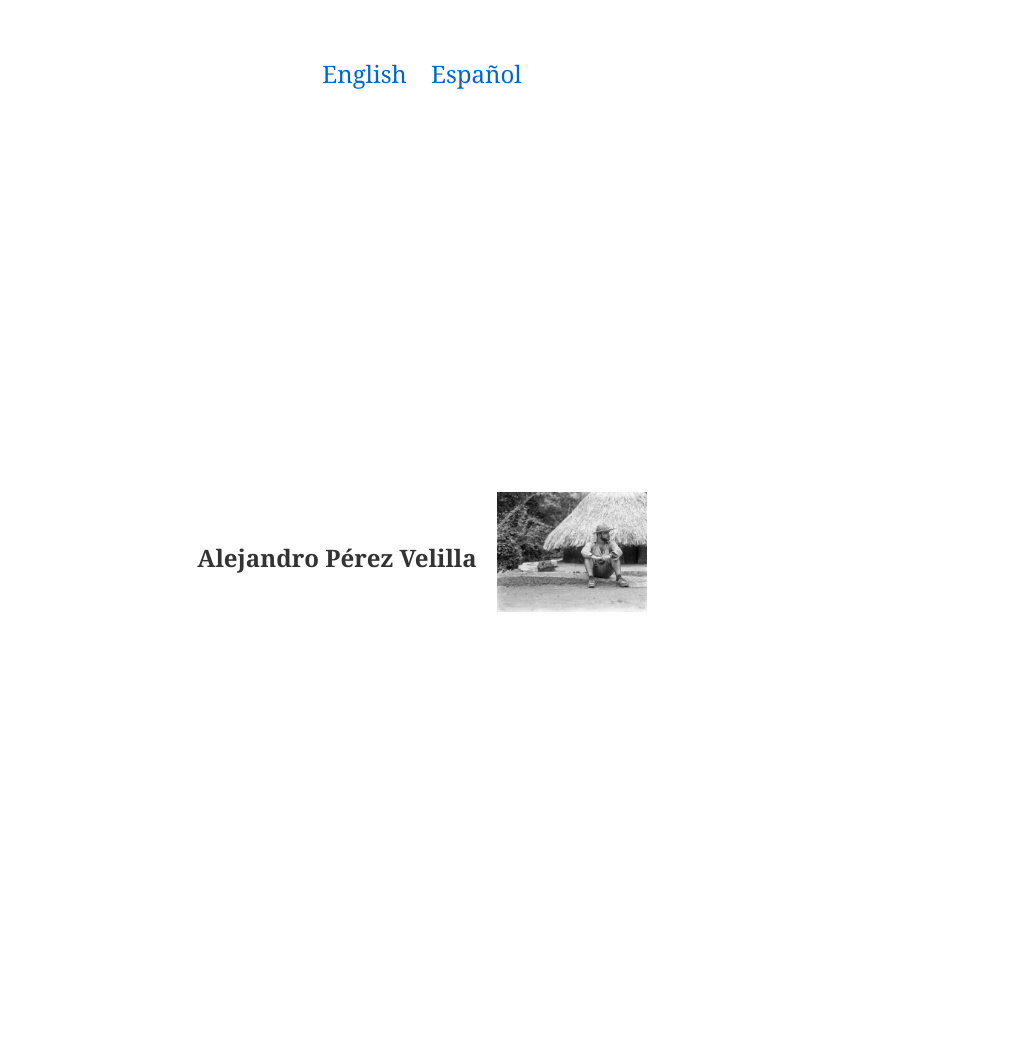
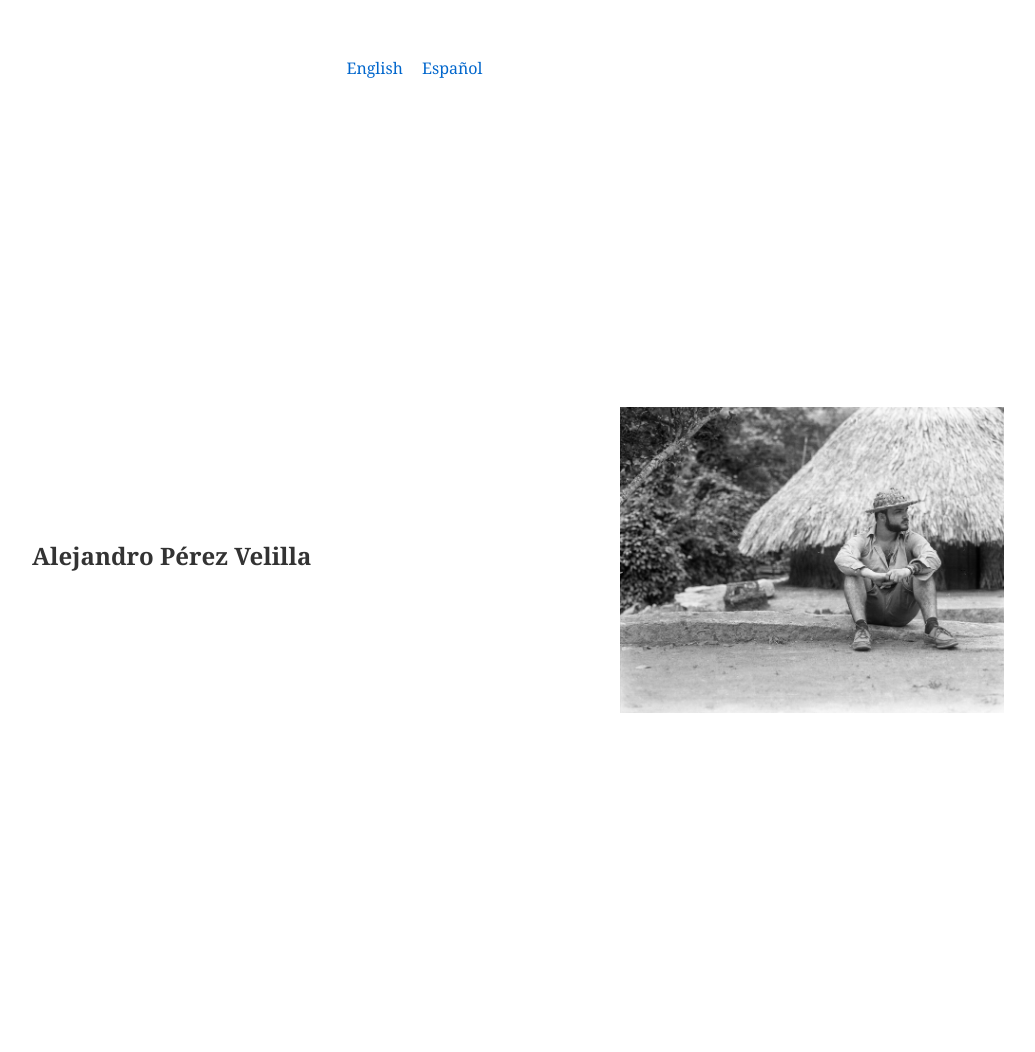
Before and after one commit to datadreamscorp/datadreamscorp.github.io, a Jekyll site: the page built from index.md, in a window 1280 px wide. Shown: the whole page, without its empty margins (218-1253 px from the left). Built offline with Jekyll 4.4.1, drawn with Linux system fonts in a browser that asks for light colours.

Commit message:
againg...

```diff
--- a/assets/landing.css
+++ b/assets/landing.css
@@ -5,50 +5,39 @@
     justify-content: center;
     text-align: center;
     height: 100vh;
-    font-family: Georgia, serif;
+    width: 100vw; /* Ensure the container uses the full viewport width */
+    margin: 0 auto; /* Center the container horizontally */
 }
 
 .text-and-image {
     display: flex;
-    flex-direction: row; /* default to side-by-side */
-    align-items: center; /* align items vertically */
-    justify-content: center; /* center horizontally */
-    margin-bottom: 20px;
+    flex-direction: column; /* Adjust based on your preference for stacking */
+    align-items: center; /* Ensure content is centered within the container */
+    justify-content: center;
+    width: 100%; /* Utilizes full width to avoid skewing */
+    margin: 0; /* Remove any default margin */
 }
 
 .text-and-image img {
-    width: 150px; /* adjust size as needed */
-    height: auto;
-    margin-left: 20px; /* space between text and image */
+    max-width: 50%; /* Adjust size to fit well on desktop */
+    height: auto; /* Maintain aspect ratio */
+    margin-top: 20px; /* Space between the name and the image */
 }
 
-nav ul {
-    list-style-type: none;
-    padding: 0;
+/* Desktop specific adjustments */
+@media (min-width: 768px) {
+    .text-and-image {
+        flex-direction: row; /* Side by side on larger screens */
+        justify-content: center; /* Center content horizontally */
+    }
+    .text-and-image img {
+        max-width: 30%; /* Larger screens get a smaller max-width percentage */
+    }
 }
 
-nav ul li {
-    display: inline;
-    margin: 0 10px;
-}
-
-nav ul li a {
-    text-decoration: none;
-    color: #0066cc;
-    font-size: 1.5em;
-}
-
-nav ul li a:hover {
-    text-decoration: underline;
-}
-
-/* Media Query for Mobile Screens */
-@media (max-width: 768px) {
-    .text-and-image {
-        flex-direction: column; /* stack vertically on mobile */
-    }
+/* Mobile specific adjustments */
+@media (max-width: 767px) {
     .text-and-image img {
-        margin-left: 0; /* remove side margin */
-        margin-top: 10px; /* space between text and image */
+        max-width: 80%; /* Larger max-width for smaller screens */
     }
 }
```
